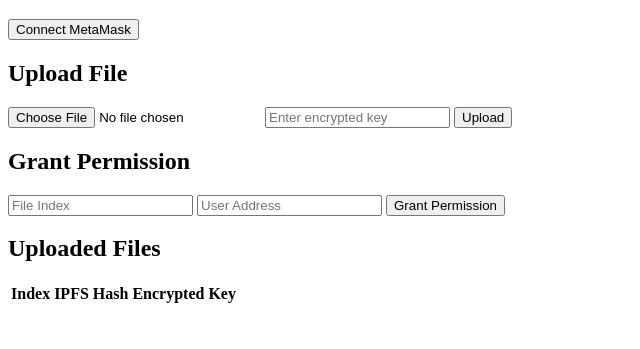
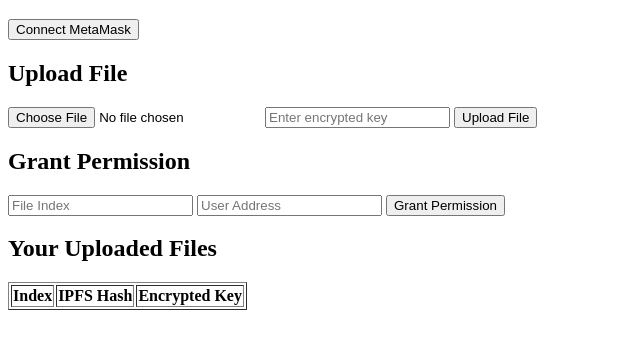
Before and after one commit to CYeevesh/Decentralized-File-Storage, a plain HTML site: page index.html in a window 1280 px wide. Shown: the part 61-410 px from the top of the page, without its empty margins (0-640 px from the left). Drawn offline with Linux system fonts and the light colour scheme.

Commit message:
Update index.html

```diff
--- a/index.html
+++ b/index.html
@@ -5,17 +5,17 @@
     <meta name="viewport" content="width=device-width, initial-scale=1.0">
     <title>Decentralized File Storage</title>
     <script src="https://cdn.jsdelivr.net/npm/web3@latest/dist/web3.min.js"></script>
-    <script defer src="app.js"></script>
+    <script src="app.js"></script>
 </head>
 <body>
     <h1>Decentralized File Storage</h1>
     <button id="connectButton">Connect MetaMask</button>
+    <p id="status"></p>
 
     <h2>Upload File</h2>
     <input type="file" id="fileInput">
     <input type="text" id="encryptedKey" placeholder="Enter encrypted key">
-    <button id="uploadButton">Upload</button>
-    <p id="status"></p>
+    <button id="uploadButton">Upload File</button>
 
     <h2>Grant Permission</h2>
     <input type="number" id="fileIndex" placeholder="File Index">
@@ -23,8 +23,8 @@
     <button id="grantPermissionButton">Grant Permission</button>
     <p id="permissionStatus"></p>
 
-    <h2>Uploaded Files</h2>
-    <table id="filesTable">
+    <h2>Your Uploaded Files</h2>
+    <table id="filesTable" border="1">
         <thead>
             <tr>
                 <th>Index</th>
@@ -33,7 +33,6 @@
             </tr>
         </thead>
         <tbody>
-            <!-- File entries will be inserted here -->
         </tbody>
     </table>
 </body>
```
